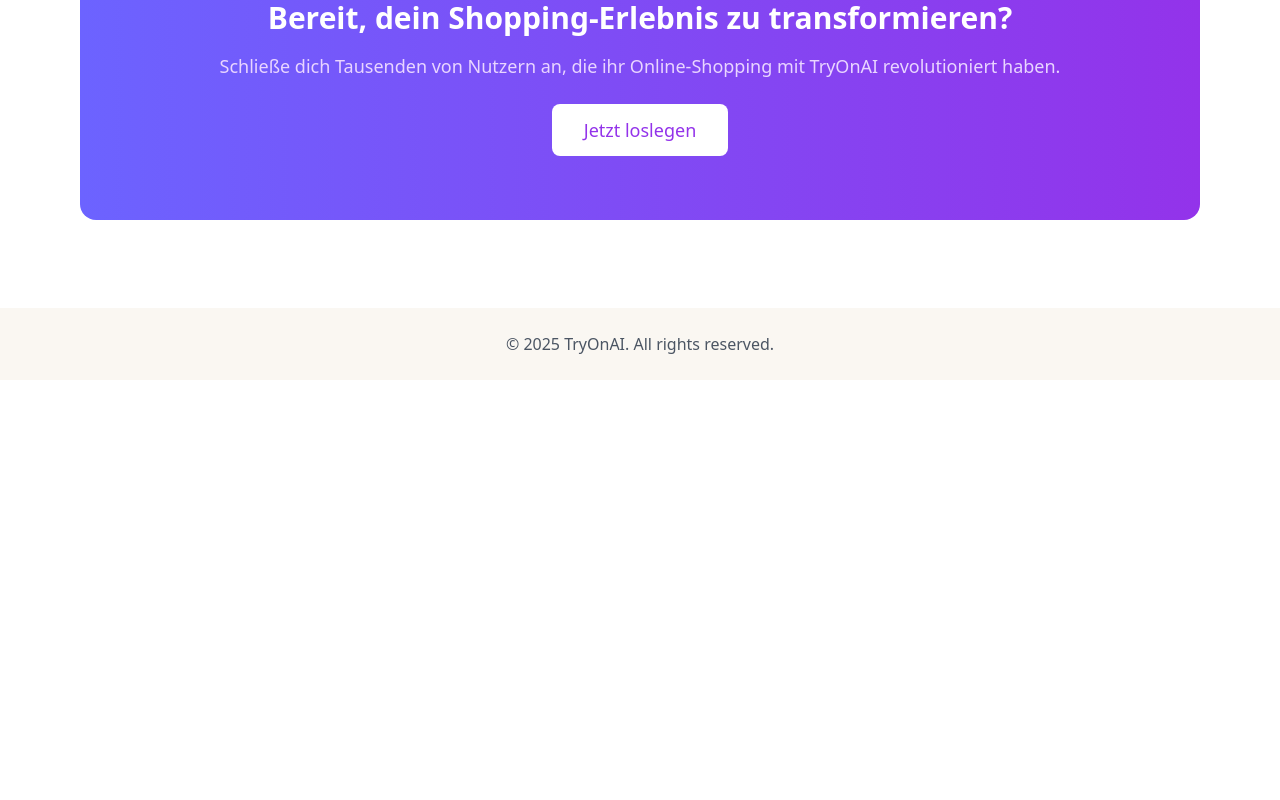
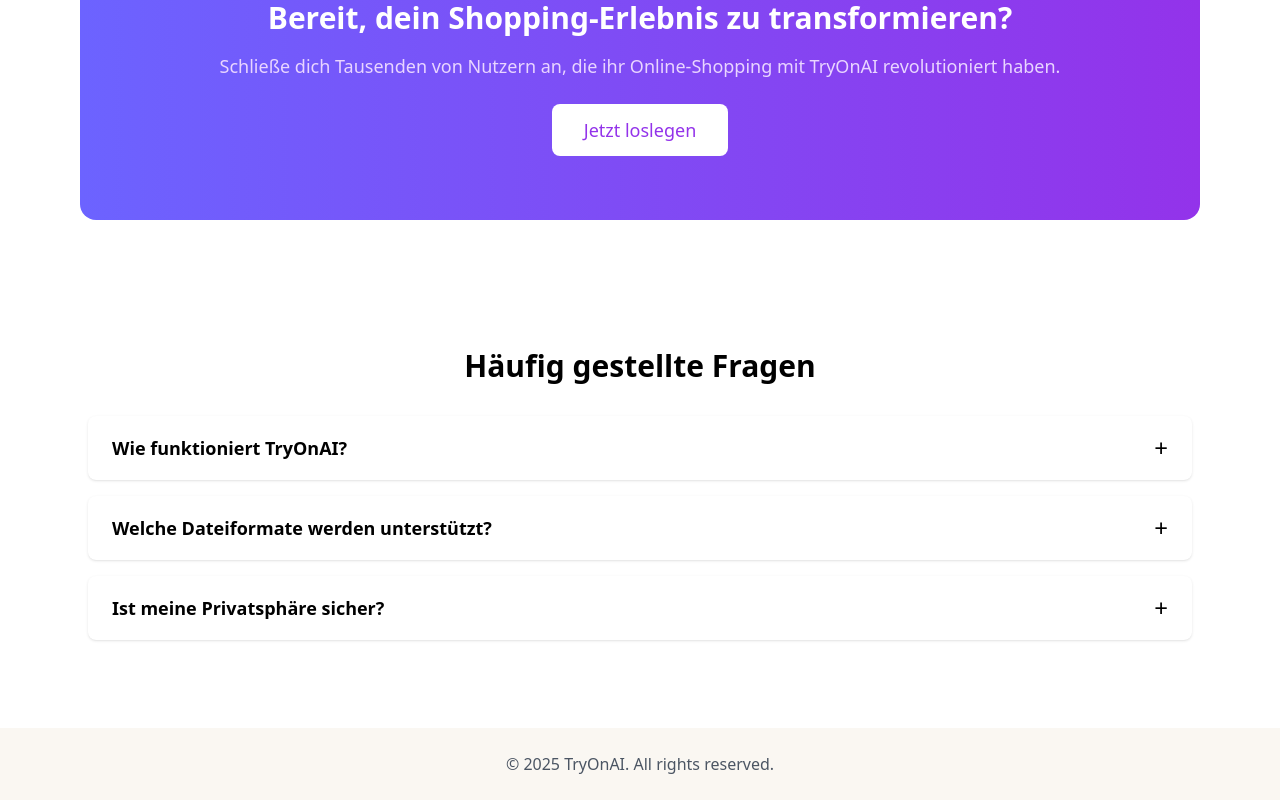
Before and after one commit to Kirschdieb/TryOnAI, a React (Vite) app: page / in a window 1280 px wide. Shown: the part 2207-3007 px from the top of the page. Before the commit the page ends 2587 px from the top, so only its background shows below. Built offline with nearby package versions, Linux system fonts and the light colour scheme.

Commit message:
FAQ und Navbar in Mobile Ansicht

```diff
--- a/src/components/pages/NewLanding.jsx
+++ b/src/components/pages/NewLanding.jsx
@@ -10,6 +10,7 @@
   const [isHeroOnPurple, setIsHeroOnPurple] = useState(true);
   const featuresRef = useRef(null);
   const [isFeaturesOnPurple, setIsFeaturesOnPurple] = useState(false);
+  const [openFaq, setOpenFaq] = useState(null); // State to manage open FAQ item
 
   useEffect(() => {
     const handleScroll = () => {
@@ -192,6 +193,33 @@
           </div>
         </div>
       </div>
+
+      {/* FAQ Section */}
+      <div className="mx-auto max-w-6xl px-4 py-16 sm:px-6">
+        <h2 className="text-3xl font-bold text-center mb-8">{t('landing.faq.title')}</h2>
+        <div className="space-y-4">
+          {[
+            { qKey: 'landing.faq.q1', aKey: 'landing.faq.a1' },
+            { qKey: 'landing.faq.q2', aKey: 'landing.faq.a2' },
+            { qKey: 'landing.faq.q3', aKey: 'landing.faq.a3' },
+          ].map((item, index) => (
+            <div key={index} className="bg-white shadow rounded-lg overflow-hidden">
+              <button
+                onClick={() => setOpenFaq(openFaq === index ? null : index)}
+                className="w-full flex justify-between items-center py-4 px-6 text-left hover:bg-gray-100 focus:outline-none focus:ring transition-colors duration-200"
+              >
+                <span className="text-lg font-semibold">{t(item.qKey)}</span>
+                <span className="text-2xl">{openFaq === index ? '−' : '+'}</span>
+              </button>
+              <div className={`overflow-hidden transition-all duration-300 ${openFaq === index ? 'max-h-40' : 'max-h-0'}`}>
+                <div className="px-6 pb-4 text-gray-700">
+                  {t(item.aKey)}
+                </div>
+              </div>
+            </div>
+          ))}
+        </div>
+      </div>
     </div>
   );
 }
--- a/src/contexts/LanguageContext.jsx
+++ b/src/contexts/LanguageContext.jsx
@@ -17,6 +17,7 @@
     'nav.home': 'Startseite',
     'nav.tryOn': 'Try On',
     'nav.closet': 'Kleiderschrank',
+    'nav.browse': 'Durchsuchen',
     'nav.profile': 'Profil',
     'nav.about': 'About',
     'nav.switchToEnglish': 'Zu English wechseln',
@@ -40,6 +41,14 @@
     'landing.readyTransform': 'Bereit, dein Shopping-Erlebnis zu transformieren?',
     'landing.joinThousands': 'Schließe dich Tausenden von Nutzern an, die ihr Online-Shopping mit TryOnAI revolutioniert haben.',
     'landing.getStarted': 'Jetzt loslegen',
+    // FAQ Section
+    'landing.faq.title': 'Häufig gestellte Fragen',
+    'landing.faq.q1': 'Wie funktioniert TryOnAI?',
+    'landing.faq.a1': 'Lade einfach ein Foto hoch, wähle Kleidung aus und erlebe die Vorschau in Echtzeit.',
+    'landing.faq.q2': 'Welche Dateiformate werden unterstützt?',
+    'landing.faq.a2': 'Wir unterstützen JPG, PNG und GIF.',
+    'landing.faq.q3': 'Ist meine Privatsphäre sicher?',
+    'landing.faq.a3': 'Ja, alle Bilder werden verschlüsselt und nur temporär verarbeitet.',
 
     // Home/Try-On Page
     'home.title': 'KI-gestützte Anprobe',
@@ -211,6 +220,7 @@
     'nav.home': 'Homepage',
     'nav.tryOn': 'Try On',
     'nav.closet': 'Closet',
+    'nav.browse': 'Browse',
     'nav.profile': 'Profile',
     'nav.about': 'About',
     'nav.switchToEnglish': 'Switch to English',
@@ -234,6 +244,14 @@
     'landing.readyTransform': 'Ready to transform your shopping experience?',
     'landing.joinThousands': 'Join thousands of users who have revolutionized their online shopping with TryOnAI.',
     'landing.getStarted': 'Get Started Now',
+    // FAQ Section
+    'landing.faq.title': 'Frequently Asked Questions',
+    'landing.faq.q1': 'How does TryOnAI work?',
+    'landing.faq.a1': 'Simply upload a photo, choose clothing, and see a real-time preview.',
+    'landing.faq.q2': 'Which file formats are supported?',
+    'landing.faq.a2': 'We support JPG, PNG, and GIF.',
+    'landing.faq.q3': 'Is my privacy protected?',
+    'landing.faq.a3': 'Yes, all images are encrypted and processed temporarily only.',
 
     // Home/Try-On Page
     'home.title': 'AI-Powered Try-On',
```
